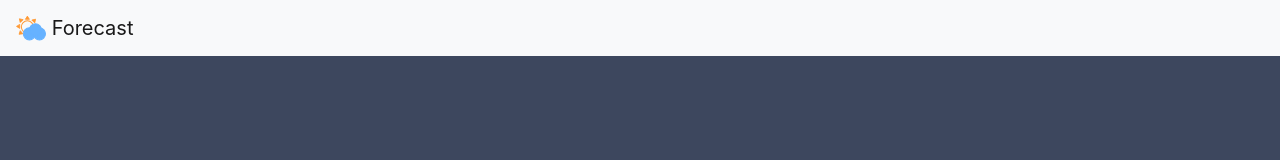
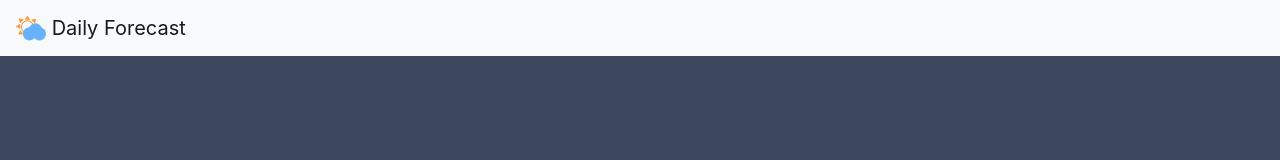
Before and after one commit to angelicphan/daily-forecast, a React (Create React App) app: page / in a window 1280 px wide. Shown: the top 160 px of the page. Built offline with nearby package versions, Linux system fonts and the light colour scheme.

Commit message:
update name of app

```diff
--- a/package.json
+++ b/package.json
@@ -1,5 +1,5 @@
 {
-  "name": "forecast",
+  "name": "daily-forecast",
   "version": "0.1.0",
   "private": true,
   "engines": {
--- a/src/components/App.js
+++ b/src/components/App.js
@@ -105,7 +105,7 @@ class App extends React.Component {
               className="d-inline-block align-top"
               alt="Forcast logo"
             />{" "}
-            Forecast
+            Daily Forecast
           </Navbar.Brand>
         </Navbar>
         {/**************** App Body ******************/}
```
Also changed, not shown: 1 other file (tests, documents, lock files or other folders).
